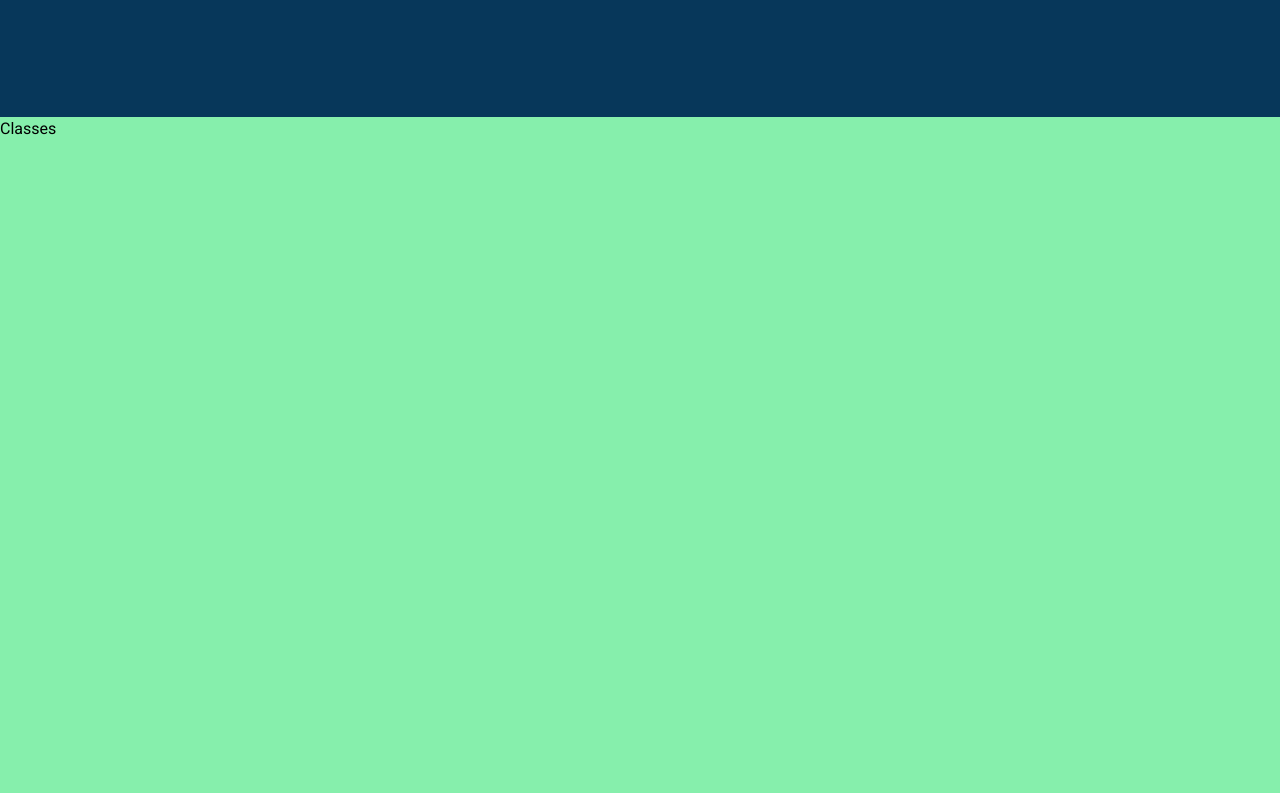
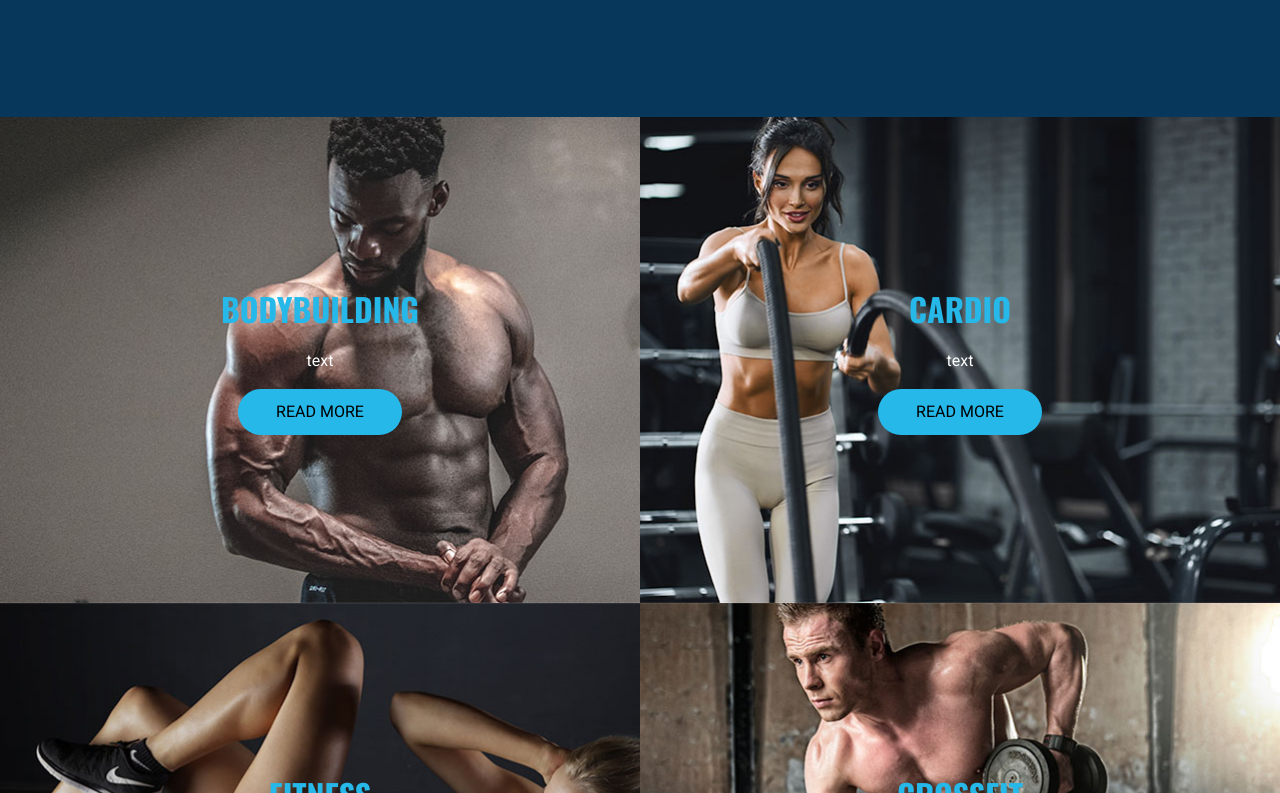
Before and after one commit to Kanuck-mk2/gym-website, a Next.js app: page / in a window 1280 px wide. Shown: the part 2207-3000 px from the top of the page. Built offline with nearby package versions, Linux system fonts and the light colour scheme; a web font is replaced by a local one.

Commit message:
updated classes section

```diff
--- a/components/Classes.tsx
+++ b/components/Classes.tsx
@@ -9,8 +9,54 @@ import { classes } from '@/constants';
 
 const Classes = () => {
   return (
-    <section className="h-screen bg-green-300" id="classes">
-      Classes
+    <section id="class" className="bg-black">
+      <motion.div
+        className="grid grid-cols-1 lg:grid-cols-2 "
+        variants={fadeIn('up', 0.6)}
+        initial="childHidden"
+        whileInView={'childVisible'}
+        viewport={{ once: false, amount: 0.2 }}
+      >
+        {classes.map((item, index) => {
+          return (
+            <div
+              key={index}
+              className="relative flex flex-col justify-center items-center"
+            >
+              <div className="relative w-full h-[300px] lg:h-[486px]">
+                <Image src={item.img} layout="fill" objectFit="cover" alt="/" />
+                <div className="absolute inset-0 flex flex-col items-center justify-center gap-4">
+                  <motion.h3
+                    className="h3 text-accent"
+                    variants={fadeIn('up', 0.4)}
+                    initial="childHidden"
+                    whileInView={'childVisible'}
+                    viewport={{ once: false, amount: 0.2 }}
+                  >
+                    {item.name}
+                  </motion.h3>
+                  <motion.p className="text-white"
+                   variants={fadeIn('up', 0.6)}
+                   initial="childHidden"
+                   whileInView={'childVisible'}
+                   viewport={{ once: false, amount: 0.2 }}>{item.description}</motion.p>
+
+                   <motion.div
+                    variants={fadeIn('up', 0.8)}
+                    initial="childHidden"
+                    whileInView={'childVisible'}
+                    viewport={{ once: false, amount: 0.2 }}>
+                  <CustomButton
+                    containerStyles="w-[164px] h-[46px] rounded-full"
+                    text="Read More"
+                  />
+                  </motion.div>
+                </div>
+              </div>
+            </div>
+          );
+        })}
+      </motion.div>
     </section>
   );
 };
--- a/constants/index.ts
+++ b/constants/index.ts
@@ -14,7 +14,7 @@ export interface NavbarLink {
 export const navbarLinks: NavbarLink[] = [
   { name: 'home', target: 'home', offset: -100 },
   { name: 'about', target: 'about', offset: -80 },
-  { name: 'classes', target: 'classes', offset: -80 },
+  { name: 'classes', target: 'class', offset: -80 },
   { name: 'team', target: 'team', offset: 0 },
   { name: 'prices', target: 'prices', offset: -40 },
   { name: 'testimonial', target: 'testimonial', offset: 0 },
```
